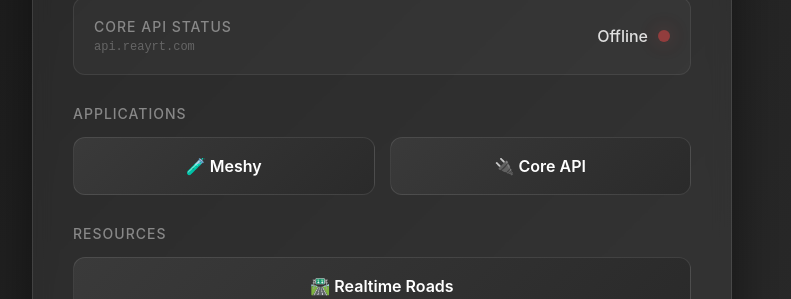
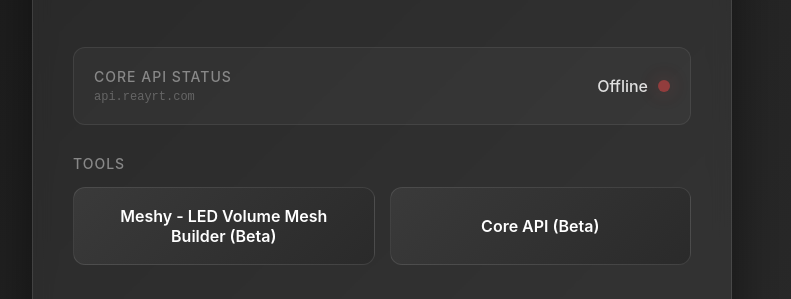
Before and after one commit to REAYRT/reayrt-website, a plain HTML site: page index.html in a window 1280 px wide. Shown: the part 247-546 px from the top of the page, without its empty margins (258-1049 px from the left). Drawn offline with Linux system fonts and the light colour scheme; no server answers.

Commit message:
Update index.html

```diff
--- a/index.html
+++ b/index.html
@@ -236,20 +236,13 @@
             </div>
         </div>
 
-        <div class="section-title">Applications</div>
+        <div class="section-title">Tools</div>
         <div class="link-grid">
             <a href="https://meshy.reayrt.com" class="link-button" target="_blank">
-                🧪 Meshy
+                Meshy - LED Volume Mesh Builder (Beta)
             </a>
             <a href="https://api.reayrt.com" class="link-button" target="_blank">
-                🔌 Core API
-            </a>
-        </div>
-
-        <div class="section-title">Resources</div>
-        <div class="link-grid">
-            <a href="https://realtimeroads.com" class="link-button full-width" target="_blank">
-                🛣️ Realtime Roads
+                Core API (Beta)
             </a>
         </div>
 
```
